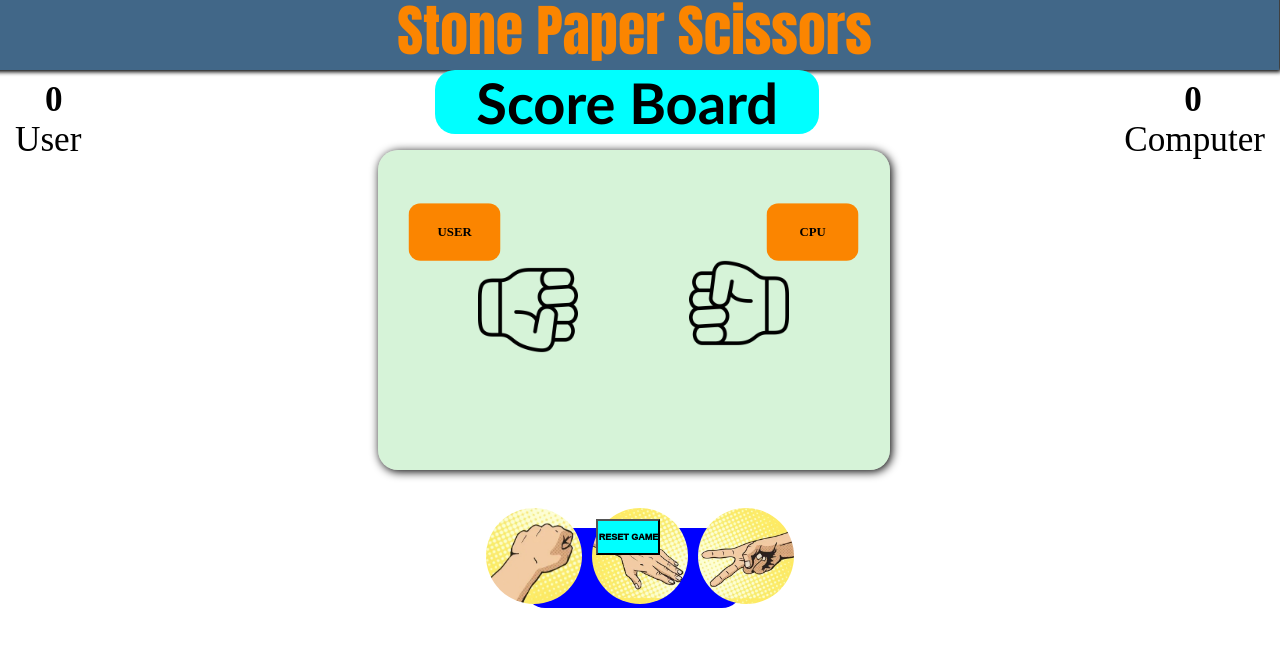
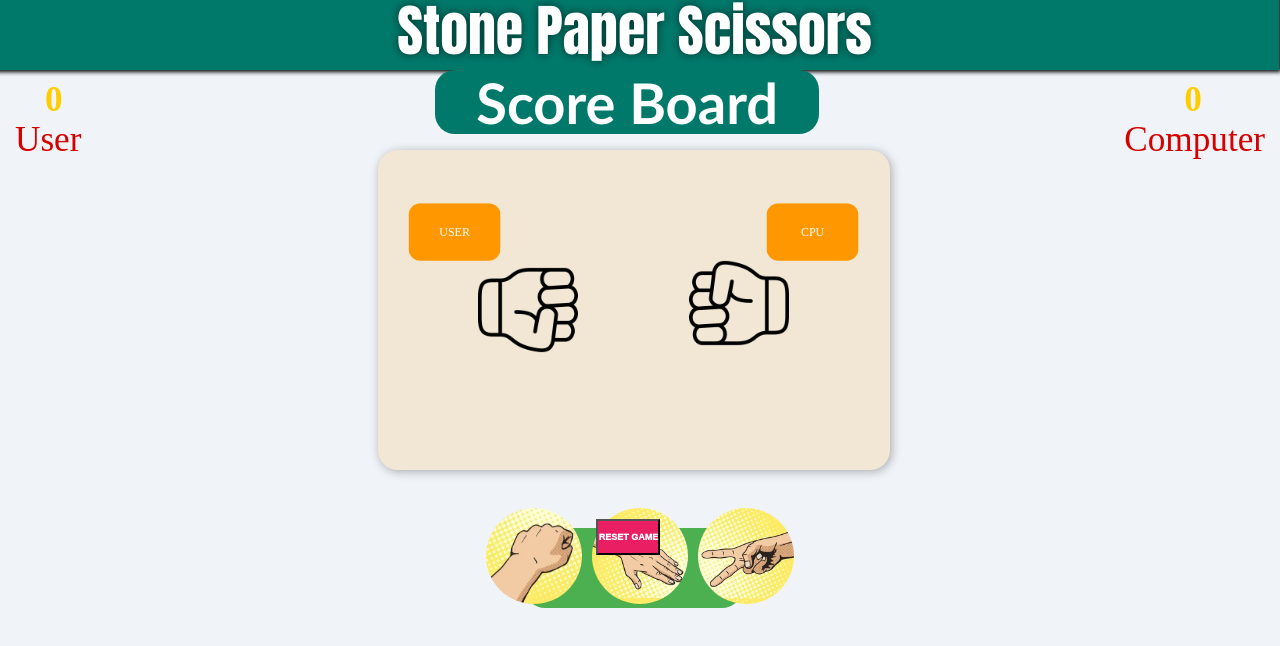
Before and after one commit to naitik-srivastava/Stone-Paper-Scissors-Game, a plain HTML site: page index.html in a window 1280 px wide. Drawn offline with Linux system fonts and the light colour scheme.

Commit message:
changed the look

```diff
--- a/index.html
+++ b/index.html
@@ -34,8 +34,8 @@
         </div>
         <button class="reset">RESET GAME</button>
 
-        <span id="sp1"><b>USER</b></span>
-        <span id="sp2"><b>CPU</b></span>
+        <span id="sp1">USER</span>
+        <span id="sp2">CPU</span>
 
     </main>
 
--- a/style.css
+++ b/style.css
@@ -6,26 +6,26 @@
 body {
     object-fit: fill;
     overflow: hidden;
+    background-color: #f0f4f8; /* Soft light background */
 }
 
 .topbar {
     display: flex;
     justify-content: center;
     align-items: center;
-    font-family: Impact, Haettenschweiler, 'Arial Narrow Bold', sans-serif;
+    font-family: 'Impact', Haettenschweiler, 'Arial Narrow Bold', sans-serif;
     font-weight: 800;
     line-height: 4rem;
     font-size: 3.5rem;
-    background-color: #416788;
+    background-color: #00796b; /* Teal */
     height: 5rem;
     width: 100.7vw;
     object-fit: cover;
     margin-top: -10px;
     margin-left: -10px;
-    color: #fb8500;
-    text-shadow: 0 0 0 10rem;
+    color: #ffffff; /* White text */
+    text-shadow: 0 0 10px rgba(0, 0, 0, 0.6); /* Subtle shadow */
     filter: drop-shadow(2px 2px 2px black);
-
 }
 
 #stone {
@@ -38,12 +38,9 @@ body {
     border-radius: 50%;
 
     &:hover {
-        opacity: 50%;
-        cursor: pointer;
-        /* border: 2px solid black; */
+        opacity: 0.7; /* Adjusted opacity for hover effect */
+        cursor: pointer; /* Cursor changes to pointer */
     }
-
-    ;
 }
 
 #paper {
@@ -55,13 +52,9 @@ body {
     border-radius: 50%;
 
     &:hover {
-        opacity: 50%;
-        cursor: pointer;
-        /* border: 2px solid black; */
+        opacity: 0.7; /* Adjusted opacity for hover effect */
+        cursor: pointer; /* Cursor changes to pointer */
     }
-
-    ;
-
 }
 
 #scissors {
@@ -73,16 +66,10 @@ body {
     border-radius: 50%;
 
     &:hover {
-        opacity: 50%;
-        cursor: pointer;
-        /* border: 2px solid black; */
+        opacity: 0.7; /* Adjusted opacity for hover effect */
+        cursor: pointer; /* Cursor changes to pointer */
     }
-
-    ;
-
 }
-
-
 
 .iconC {
     display: flex;
@@ -100,15 +87,17 @@ body {
     font-size: 2.2rem;
     justify-content: space-between;
     margin-top: 80px;
-
+    color: #d50000; /* Bright red for score */
 }
 
 #b1 {
     margin-left: 30px;
+    color: #ffcc00; /* Bright yellow for scores */
 }
 
 #b2 {
     margin-left: 60px;
+    color: #ffcc00; /* Bright yellow for scores */
 }
 
 .user {
@@ -119,17 +108,16 @@ body {
 .comp {
     margin-right: 15px;
     margin-top: -70px;
-
 }
 
 .iden {
-    background-color: rgba(154, 225, 157, 0.4);
+    background-color: rgba(247, 173, 64, 0.2); /* Vibrant orange for the .iden div */
     height: 40vh;
     width: 40vw;
     margin-top: 0px;
     position: absolute;
     margin-left: 29.5vw;
-    box-shadow: 0.1rem 0.1rem 10px 0.2px;
+    box-shadow: 0.1rem 0.1rem 10px 0.2px rgba(0, 0, 0, 0.3);
     display: flex;
     justify-content: center;
     align-items: center;
@@ -146,7 +134,6 @@ body {
     animation: fist1 0.8s linear 0s infinite normal;
     position: absolute;
     margin-right: 20vw;
-
 }
 
 .img2 {
@@ -159,8 +146,6 @@ body {
     position: absolute;
     margin-left: 20vw;
     margin-bottom: 15px;
-
-
 }
 
 @keyframes fist1 {
@@ -188,7 +173,6 @@ body {
     width: 100px;
     background-size: cover;
     transform: rotate(90deg);
-
 }
 
 .img4 {
@@ -198,18 +182,14 @@ body {
     transform: rotate(270deg);
 }
 
-
-
 .paper {
     background-image: url("hand-paper.png");
 }
 
 .scissors {
-
     background-image: url("scissor.png");
     height: 120px;
     width: 120px;
-
 }
 
 .stone {
@@ -223,7 +203,7 @@ body {
 .scoreB {
     height: 8vh;
     width: 30vw;
-    background-color: aqua;
+    background-color: #00796b; /* Teal for scoreboard */
     margin-left: 34vw;
     position: absolute;
     margin-top: -10vh;
@@ -234,12 +214,13 @@ body {
     font-weight: 900;
     font-family: 'Trebuchet MS', 'Lucida Sans Unicode', 'Lucida Grande', 'Lucida Sans', Arial, sans-serif;
     border-radius: 20px;
+    color: #ffffff; /* White text for scoreboard */
 }
 
 .reset {
     height: 4.5vh;
     width: 5vw;
-    background-color: aqua;
+    background-color: #e91e63; /* Vibrant pink for reset button */
     margin-left: 46.6vw;
     position: absolute;
     bottom: 245px;
@@ -248,13 +229,11 @@ body {
     align-items: center;
     font-size: 9px;
     font-weight: 1000;
-
-
+    color: white; /* White text for reset button */
 }
 
 .win {
-
-    background-color: blue;
+    background-color: #4caf50; /* Bright green for win message */
     height: 10vh;
     width: 17vw;
     position: absolute;
@@ -264,25 +243,28 @@ body {
     justify-content: center;
     align-items: center;
     border-radius: 20px;
+    font-size: 25px;
+    color: white; /* White text for win message */
 }
 
 #sp1 {
-    background-color: #fb8500;
+    background-color: #ff9800; /* Vibrant orange for indicators */
     height: 9vh;
     width: 9vw;
     border-radius: 15px;
     display: flex;
     justify-content: center;
     align-items: center;
-
     transform: scale(0.8);
     position: fixed;
     top: 24.5vh;
     left: 31vw;
+    font-size: 15px;
+    color: white; /* White text for indicators */
 }
 
 #sp2 {
-    background-color: #fb8500;
+    background-color: #ff9800; /* Vibrant orange for indicators */
     height: 9vh;
     width: 9vw;
     transform: scale(0.8);
@@ -290,9 +272,9 @@ body {
     display: flex;
     justify-content: center;
     align-items: center;
-
+    font-size: 15px;
     position: fixed;
     top: 24.5vh;
     right: 32vw;
-
+    color: white; /* White text for indicators */
 }
```
